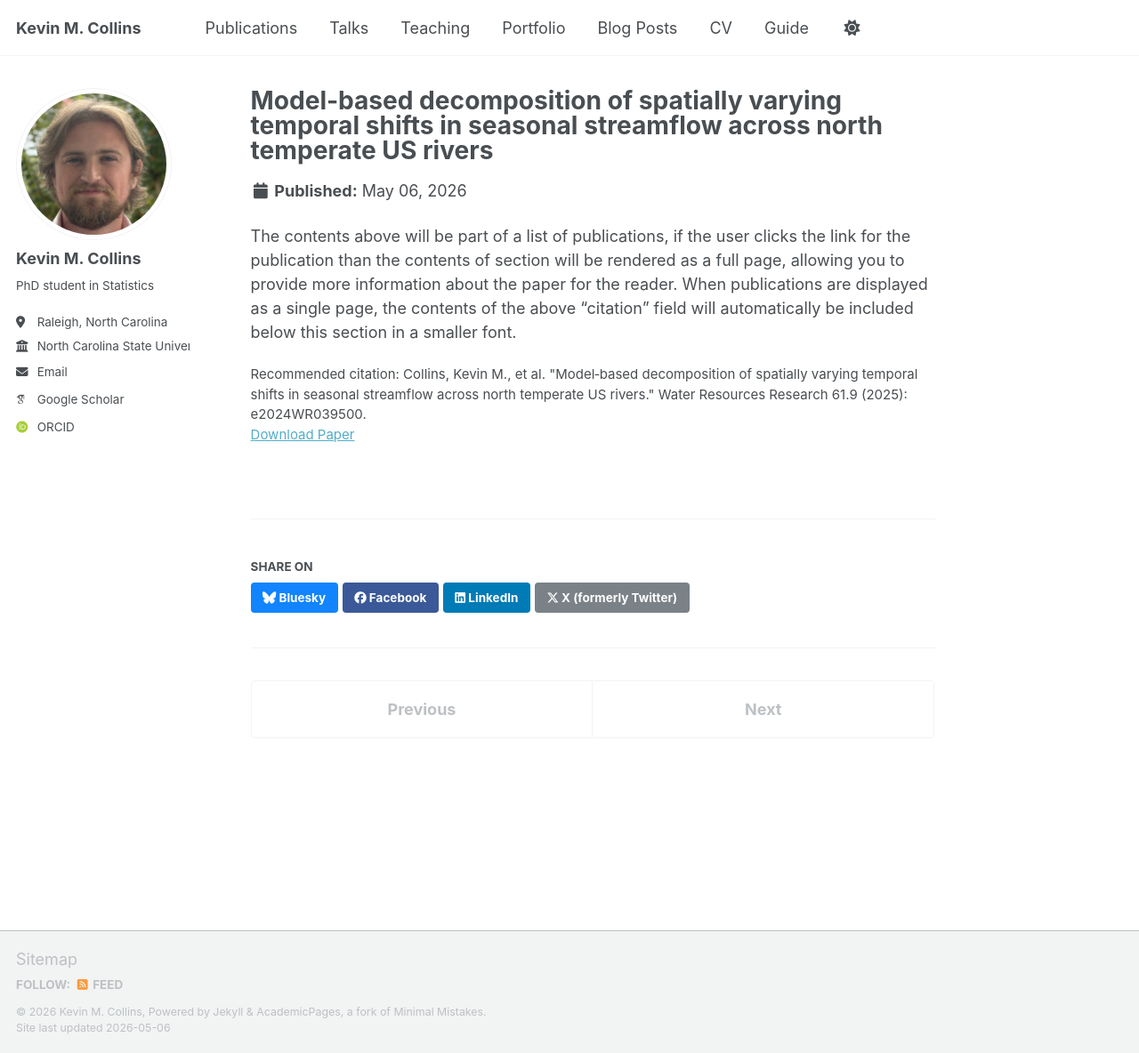
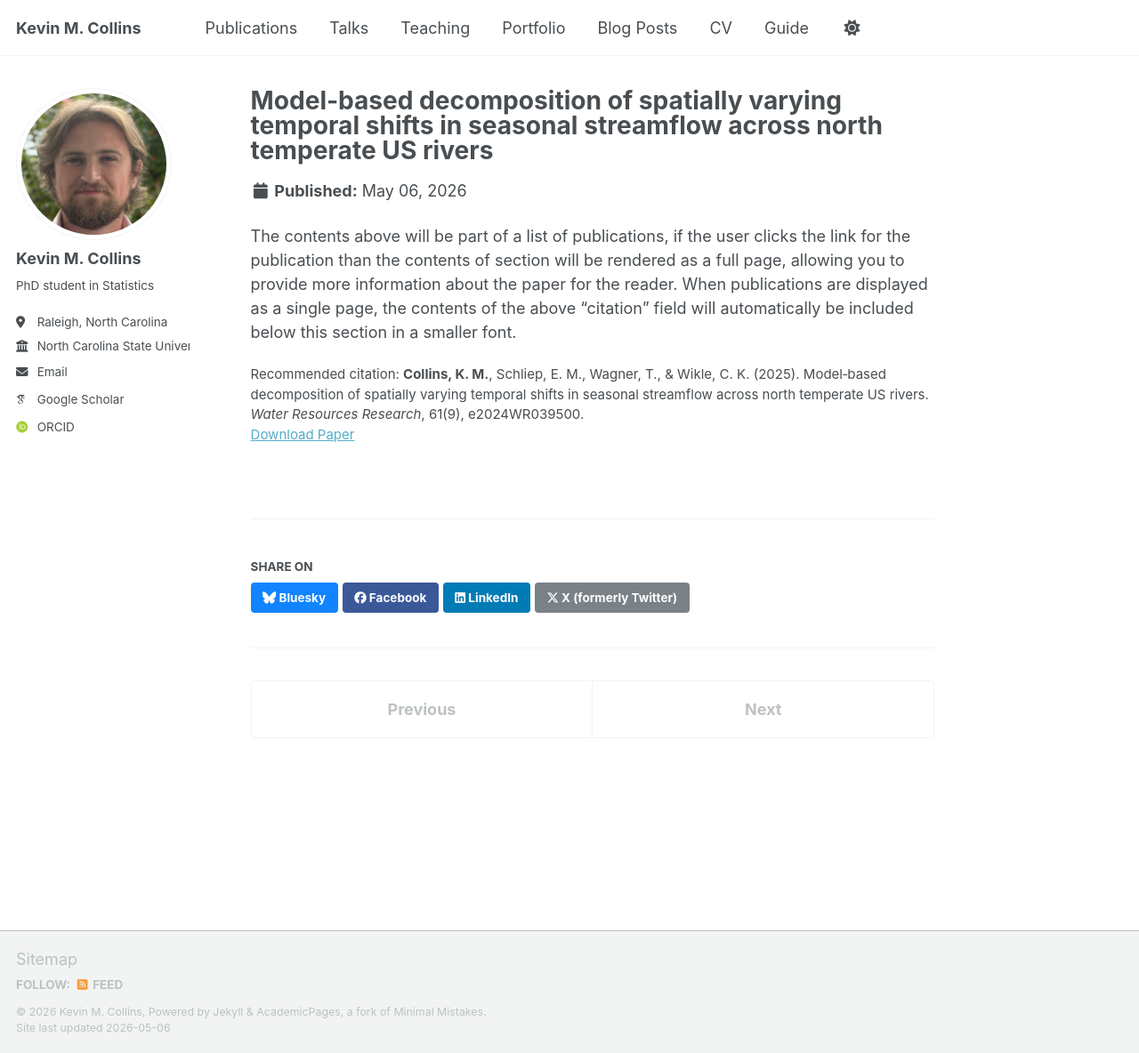
Before and after one commit to kecollins/kecollins.github.io, a Jekyll site: the page built from _publications/2025-WRR.md, in a window 1280 px wide and 1184 px high. Shown: the whole window at 89% size. Built offline with Jekyll 4.4.1, drawn with Linux system fonts in a browser that asks for light colours; some web fonts are replaced; a script that is not in the unit is left out.

Commit message:
Update 2025-WRR.md

```diff
--- a/_publications/2025-WRR.md
+++ b/_publications/2025-WRR.md
@@ -2,6 +2,6 @@
 title: "Model‐based decomposition of spatially varying temporal shifts in seasonal streamflow across north temperate US rivers"
 collection: publications
 paperurl: 'http://academicpages.github.io/files/paper1.pdf](https://agupubs.onlinelibrary.wiley.com/doi/full/10.1029/2024WR039500'
-citation: 'Collins, Kevin M., et al. "Model‐based decomposition of spatially varying temporal shifts in seasonal streamflow across north temperate US rivers." Water Resources Research 61.9 (2025): e2024WR039500.'
+citation: '<strong>Collins, K. M.</strong>, Schliep, E. M., Wagner, T., & Wikle, C. K. (2025). Model‐based decomposition of spatially varying temporal shifts in seasonal streamflow across north temperate US rivers. <em>Water Resources Research</em>, 61(9), e2024WR039500.'
 ---
 The contents above will be part of a list of publications, if the user clicks the link for the publication than the contents of section will be rendered as a full page, allowing you to provide more information about the paper for the reader. When publications are displayed as a single page, the contents of the above "citation" field will automatically be included below this section in a smaller font.
```
